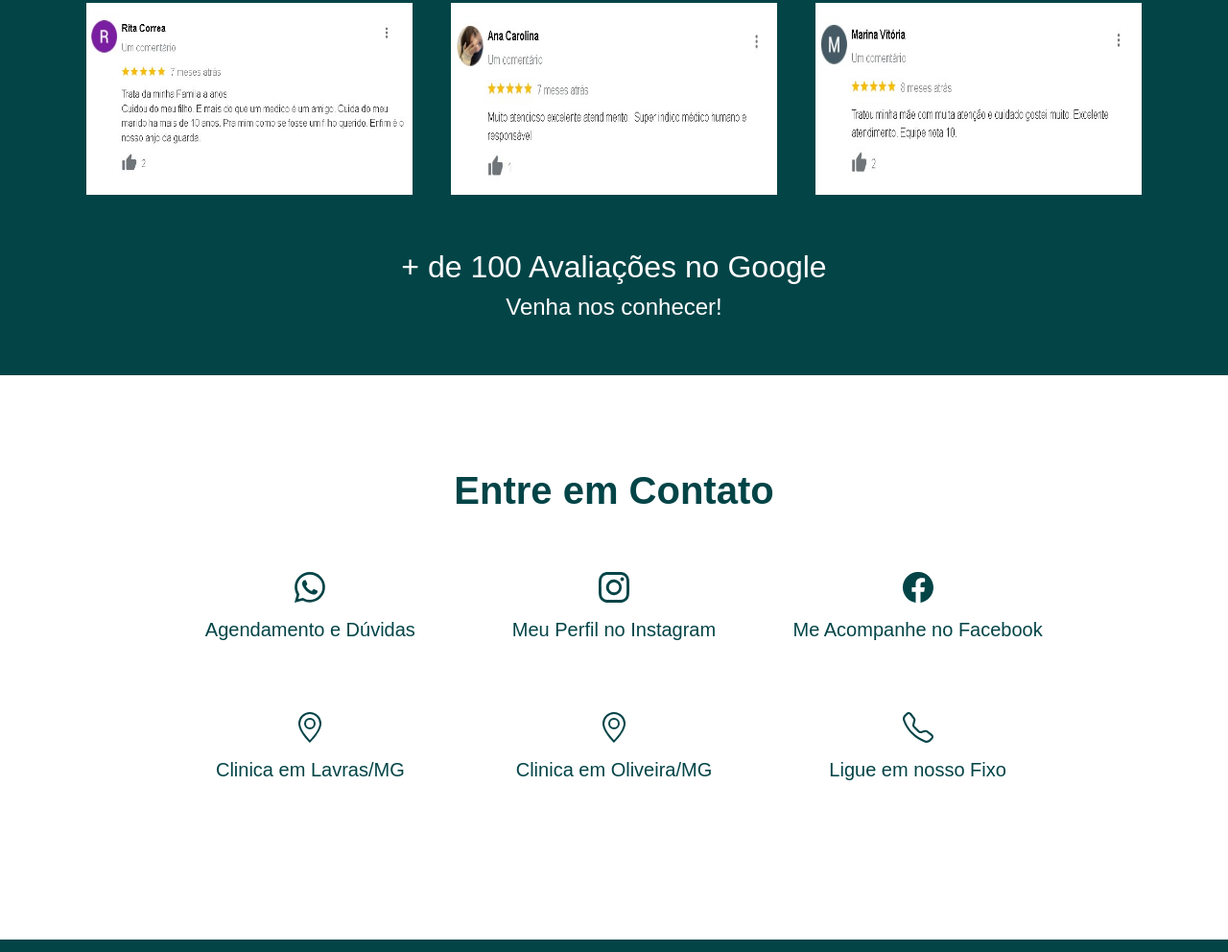
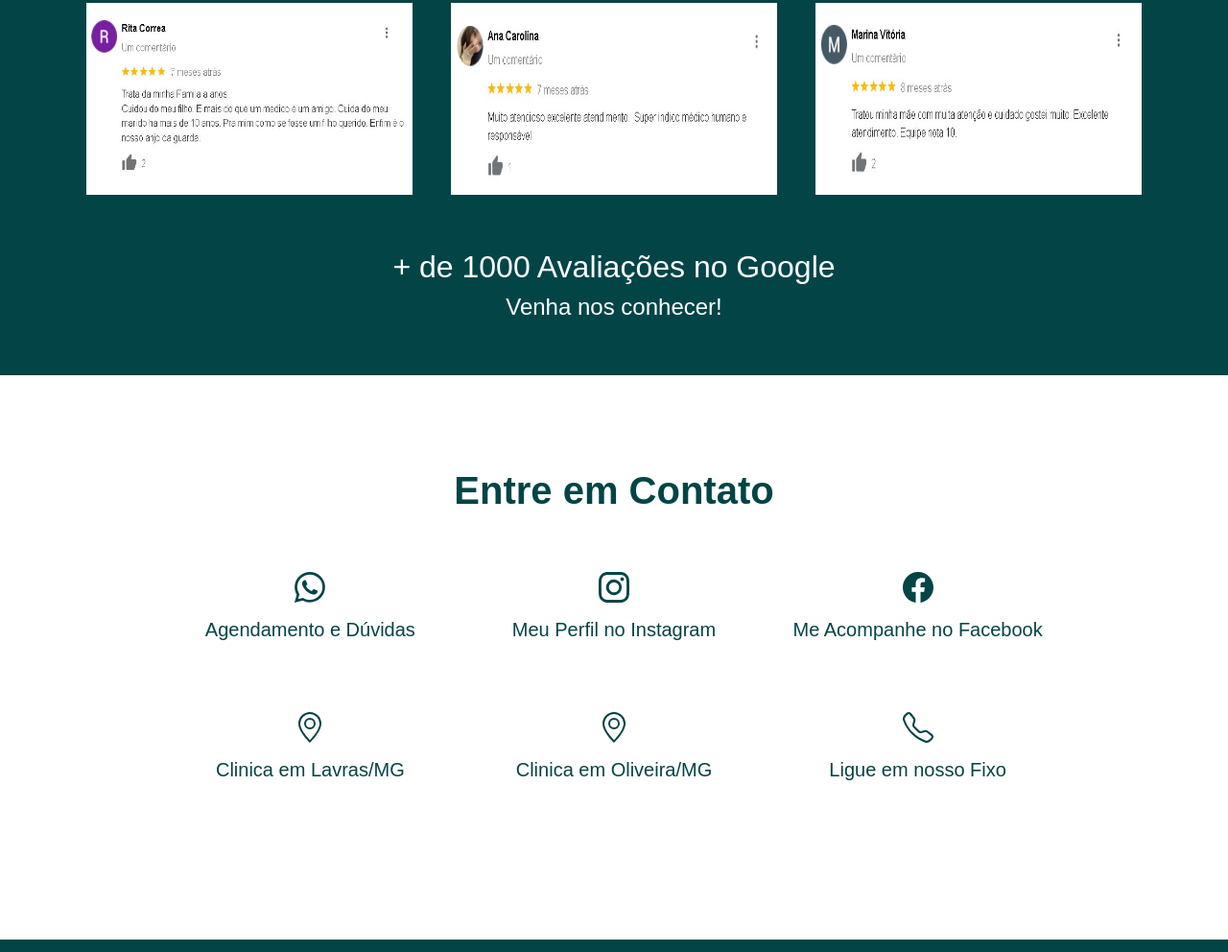
Before and after one commit to OMarceloF/Site-Medico, a plain HTML site: page index.html in a window 1280 px wide. Shown: the part 3862-4854 px from the top of the page at 96% size. Drawn offline with nearby package versions, Linux system fonts and the light colour scheme.

Commit message:
Update index.html

```diff
--- a/index.html
+++ b/index.html
@@ -351,7 +351,7 @@ suas dúvidas.                </p>
             </div></a>
           </div>
         </div>
-        <h2 class="pt-5 text-center">+ de 100 Avaliações no Google</h2>
+        <h2 class="pt-5 text-center">+ de 1000 Avaliações no Google</h2>
         <h4 class="text-center">Venha nos conhecer!</h4>
       </div>
     </section>
```
